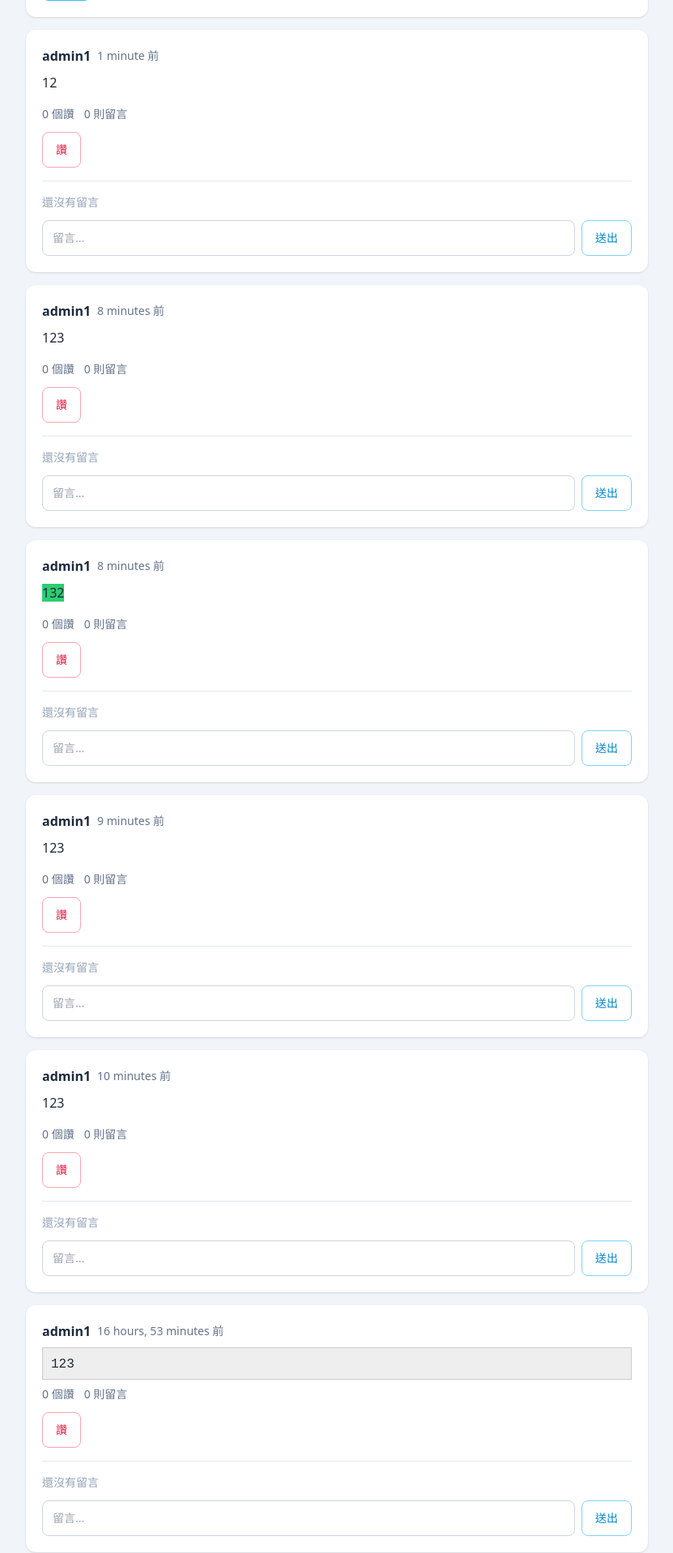
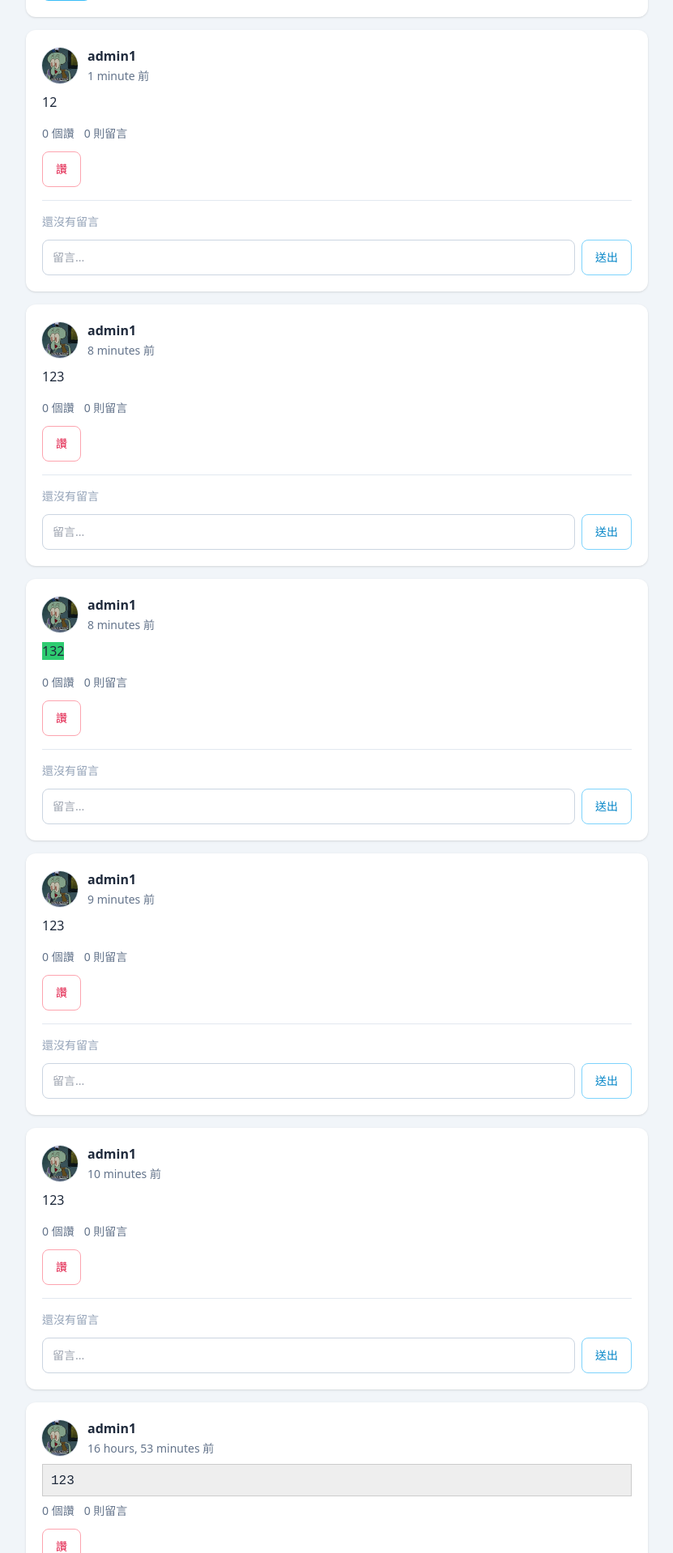
Before and after one commit to yuyu950708/djangotutorial, a Django app: page / in a window 1280 px wide. Shown: the part 515-2433 px from the top of the page at 81% size, without its empty margins (224-1055 px from the left). Run offline with Django 5.2, Linux system fonts and the light colour scheme; a user stored in the database is signed in; data comes from the database, SQL or seed files in the repository; both versions use the stored data as it was after the commit; some libraries are stand-ins or nearby versions.

Commit message:
新增用戶個人資料顯示功能，更新帖子列表模板以顯示用戶頭像和個人資料連結。優化資料庫查詢以確保所有作者都有對應的個人資料。

```diff
--- a/posts/templates/posts/feed.html
+++ b/posts/templates/posts/feed.html
@@ -45,9 +45,22 @@
     <div id="feed-list" class="space-y-3 sm:space-y-4">
       {% for post in posts %}
       <article class="rounded-xl bg-white p-4 shadow sm:p-5" data-post-id="{{ post.pk }}">
-          <div class="mb-2 flex flex-wrap items-center gap-x-2 gap-y-1">
-            <span class="font-semibold">{{ post.author.username }}</span>
-            <span class="text-sm text-slate-500">{{ post.created_at|timesince }} 前</span>
+          <div class="mb-2 flex items-center gap-3">
+            <a href="{% url 'accounts:profile_detail' post.author.username %}" class="shrink-0" aria-label="查看 {{ post.author.username }} 的個人資料">
+              {% if post.author.profile.avatar %}
+              <img src="{{ post.author.profile.avatar.url }}" alt="{{ post.author.username }} 的頭像" class="h-11 w-11 rounded-full object-cover ring-1 ring-slate-200">
+              {% else %}
+              <div class="flex h-11 w-11 items-center justify-center rounded-full bg-slate-400 text-lg font-semibold text-white ring-1 ring-slate-200">
+                {{ post.author.username|slice:":1"|upper }}
+              </div>
+              {% endif %}
+            </a>
+            <div class="min-w-0">
+              <a href="{% url 'accounts:profile_detail' post.author.username %}" class="block truncate font-semibold text-slate-800 hover:underline">
+                {{ post.author.username }}
+              </a>
+              <span class="text-sm text-slate-500">{{ post.created_at|timesince }} 前</span>
+            </div>
           </div>
           <div class="post-body mb-2 max-w-full overflow-x-auto leading-relaxed break-words [&_img]:my-2 [&_img]:max-h-[min(400px,60vh)] [&_img]:max-w-full [&_img]:rounded-lg [&_img]:object-contain [&_p]:mb-2 [&_table]:max-w-full [&_table]:text-sm [&_ul]:list-disc [&_ul]:pl-5 [&_ol]:list-decimal [&_ol]:pl-5">
             {{ post.content|safe }}
--- a/posts/views.py
+++ b/posts/views.py
@@ -2,6 +2,8 @@ from django.conf import settings
 from django.contrib.auth.decorators import login_required
 from django.http import HttpResponse
 from django.shortcuts import get_object_or_404, redirect, render
+
+from accounts.models import Profile
 
 from .forms import PostForm
 from .models import Comment, Like, Post
@@ -19,7 +21,13 @@ def feed(request):
     else:
         form = PostForm()
 
-    posts = Post.objects.select_related("author").prefetch_related("likes", "comments").all()
+    posts = Post.objects.select_related("author", "author__profile").prefetch_related("likes", "comments").all()
+    author_ids = set(posts.values_list("author_id", flat=True))
+    existing_profile_ids = set(Profile.objects.filter(user_id__in=author_ids).values_list("user_id", flat=True))
+    missing_profile_ids = author_ids - existing_profile_ids
+    if missing_profile_ids:
+        Profile.objects.bulk_create([Profile(user_id=user_id) for user_id in missing_profile_ids], ignore_conflicts=True)
+        posts = Post.objects.select_related("author", "author__profile").prefetch_related("likes", "comments").all()
     return render(request, "posts/feed.html", {"posts": posts, "form": form})
 
 
```
Also changed, not shown: db.sqlite3.
